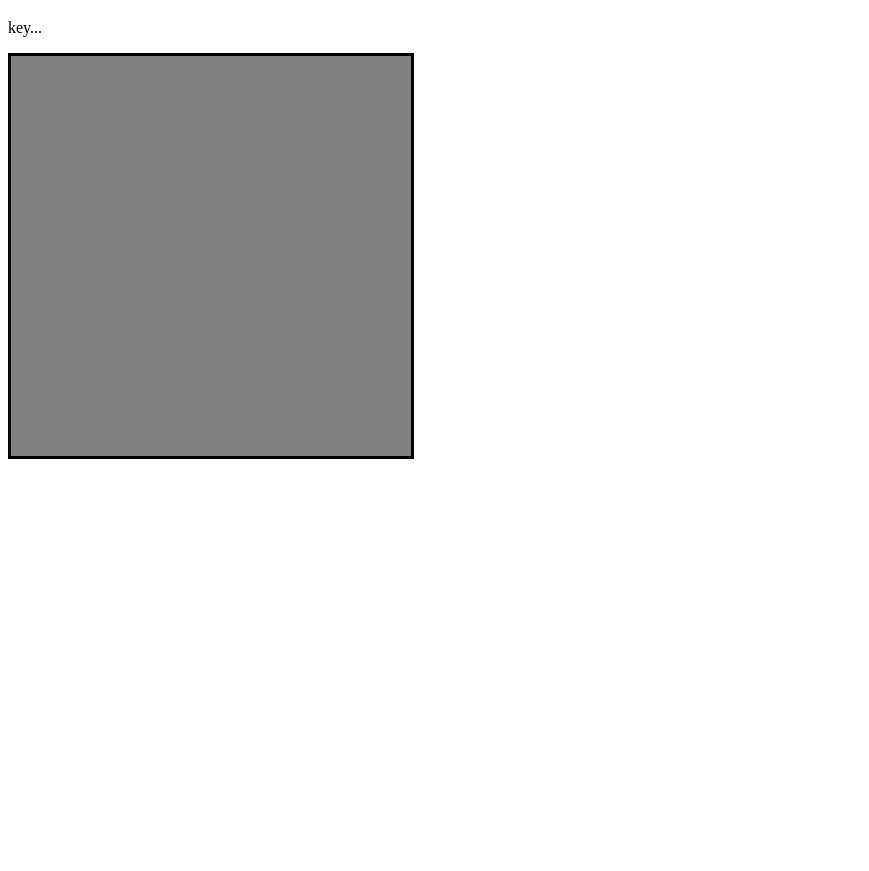
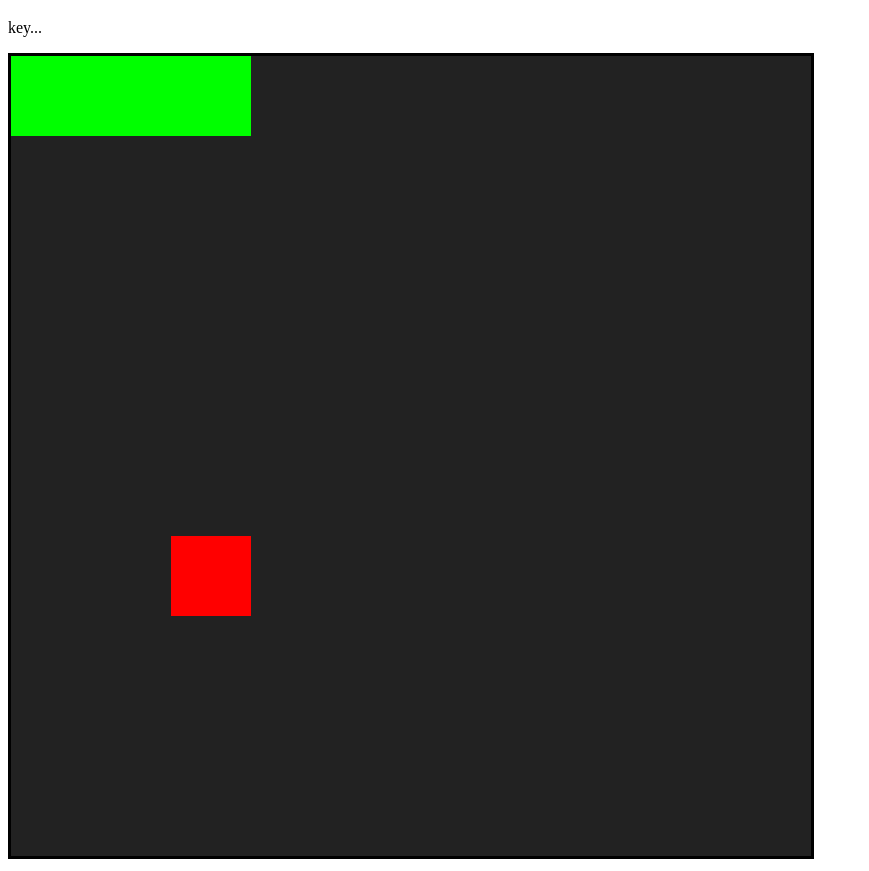
Before and after one commit to statikana/statikana.dev-old, a plain HTML site: page src/snake.html in a window 1280 px wide. Shown: the part 61-932 px from the top of the page, without its empty margins (0-869 px from the left). Before the commit the page ends 800 px from the top, so only its background shows below. Drawn offline with Linux system fonts and the light colour scheme.

Commit message:
stuff n shit

```diff
--- a/src/CSS/snake.css
+++ b/src/CSS/snake.css
@@ -1,9 +1,18 @@
-.grid {
-	width: 400px;
-	height: 400px;
+.snake-canvas {
+	width: 800px;
+	height: 800px;
 	border-width: 3px;
 	border-style: solid;
 	background-color: grey;
 	flex-wrap: wrap;
 	flex: auto;
 }
+
+.square {
+	color: white;
+	border-style: solid;
+	border-width: 1px;
+	width: 80px;
+	height: 80px;
+	flex-wrap: wrap;
+}
--- a/src/JS/snake.js
+++ b/src/JS/snake.js
@@ -1,35 +1,71 @@
-let width = 10; // boxes
-let height = 10; // boxes
-let size = 10; // px
-let squares = [];
 
-let snake = [2, 1, 0]; // head is front, tail is back
+const width = 10;
+const height = 10;
+var squares = []; /* representation of what the canvas should be showing ... s=snake, a=apple, x=blank */
 
-let direction = "";
+var snake = [[2, 0], [1, 0], [0, 0]]; // head is front, tail is back
+
+var canvas = document.querySelector(".snake-canvas");
+var direction = "";
+
 document.addEventListener("keydown", loadKey);
 
 window.onload = createBoard;
+
+function indexToCoordinates(index) {
+	return [index % width, Math.floor(index / height)];
+}
+
+function coordinatesToIndex(x, y) {
+	return x + y * width;
+}
+
+function createBoard() {
+	for (let i = 0; i < width; i++) {
+		squares.push([]);
+		for (let j = 0; j < height; j++) {
+			squares[i].push("x");
+		}
+	}
+	snake.forEach(pair => {
+		squares[pair[0]][pair[1]] = "s";
+	});
+	placeRandomApple();
+	draw();
+}
+
+function placeRandomApple() {
+	console.log(snake[0]);
+	let apple_coords = snake[0];
+	while (snake.includes(apple_coords)) {
+		apple_coords = indexToCoordinates(Math.floor(Math.random() * width * height))
+		console.log(apple_coords);
+	}
+	squares[apple_coords[0]][apple_coords[1]] = "a";
+
+}
+
+function loadKey(key) {
+	/* checks for input and sets it to direction */
+	if (!key.code.startsWith("Arrow")) {
+		null;
+	} else {
+		direction = key.code;
+		document.querySelector(".rep").innerHTML = direction;
+
+	}
+}
 
 function frame() {
 	move();
 	appleCheck();
 	checkForCollisions();
+	draw();
 }
 
-function al() {
-	alert("ok");
-}
-
-function createBoard() {
-	let grid = document.querySelector(".grid");
-	for (let i = 0; i < 100; i++) {
-		var new_div = document.createElement("div");
-		grid.appendChild(new_div);
-		squares.push(new_div);
-	};
-}
 
 function move() {
+	/* moves the head in the indicated arrow direction */
 	let head_index = snake[0];
 	let new_head_index = 0;
 	if (direction == "ArrowUp") {
@@ -37,7 +73,7 @@ function move() {
 	} else if (direction == "ArrowRight") {
 		new_head_index = head_index + 1;
 	} else if (direction == "ArrowDown") {
-		new_head_index = head_index - 10;
+		new_head_index = head_index - width;
 	} else if (direction == "ArrowLeft") {
 		new_head_index = head_index - 1;
 	}
@@ -45,14 +81,45 @@ function move() {
 }
 
 function appleCheck() {
-
+	/* cuts the the tail of the snake if it doesnt get an apple */
+	if (squares[snake[0]].classList.contains("apple")) {
+		squares[snake[0]].classList.remove("apple");
+	} else {
+		snake.pop();
+	}
 }
 
-function loadKey(key) {
-	if (!key.code.startsWith("Arrow")) {
-		alert(">");
-	} else {
-		direction = key.code;
-		document.querySelector(".rep").innerHTML = direction;
+function checkForCollisions() {
+	let head = snake[0];
+	let coords = indexToCoordinates(head);
+	if (
+		!(0 <= coords[0] < width) ||
+		!(0 <= coords[1] < height)
+	) {
+		alert("u died L, reload page or sumn");
 	}
 }
+
+function draw() {
+	console.log("draw");
+	let ctx = canvas.getContext("2d");
+	for (let i = 0; i < 800; i+=80) {
+		for (let j = 0; j < 800; j+=80) {
+			item = squares[i/80][j/80];
+			let fill = ""
+			switch (item) {
+				case "x":
+					fill = "#222";
+					break;
+				case "s":
+					fill = "#00ff00";
+					break;
+				case "a":
+					fill = "#ff0000";
+					break;
+			}
+			ctx.fillStyle = fill;
+			ctx.fillRect(i, j, 80, 80);
+		}
+	}
+}
--- a/src/snake.html
+++ b/src/snake.html
@@ -12,7 +12,7 @@
 <body>
     <h1>Snake</h1>
     <p class="rep">key...</p>
-    <div class="grid"></div>
+    <canvas class="snake-canvas" width=800 height=800></canvas>
     <script src="./JS/snake.js"></script>
 </body>
 </html>
```
